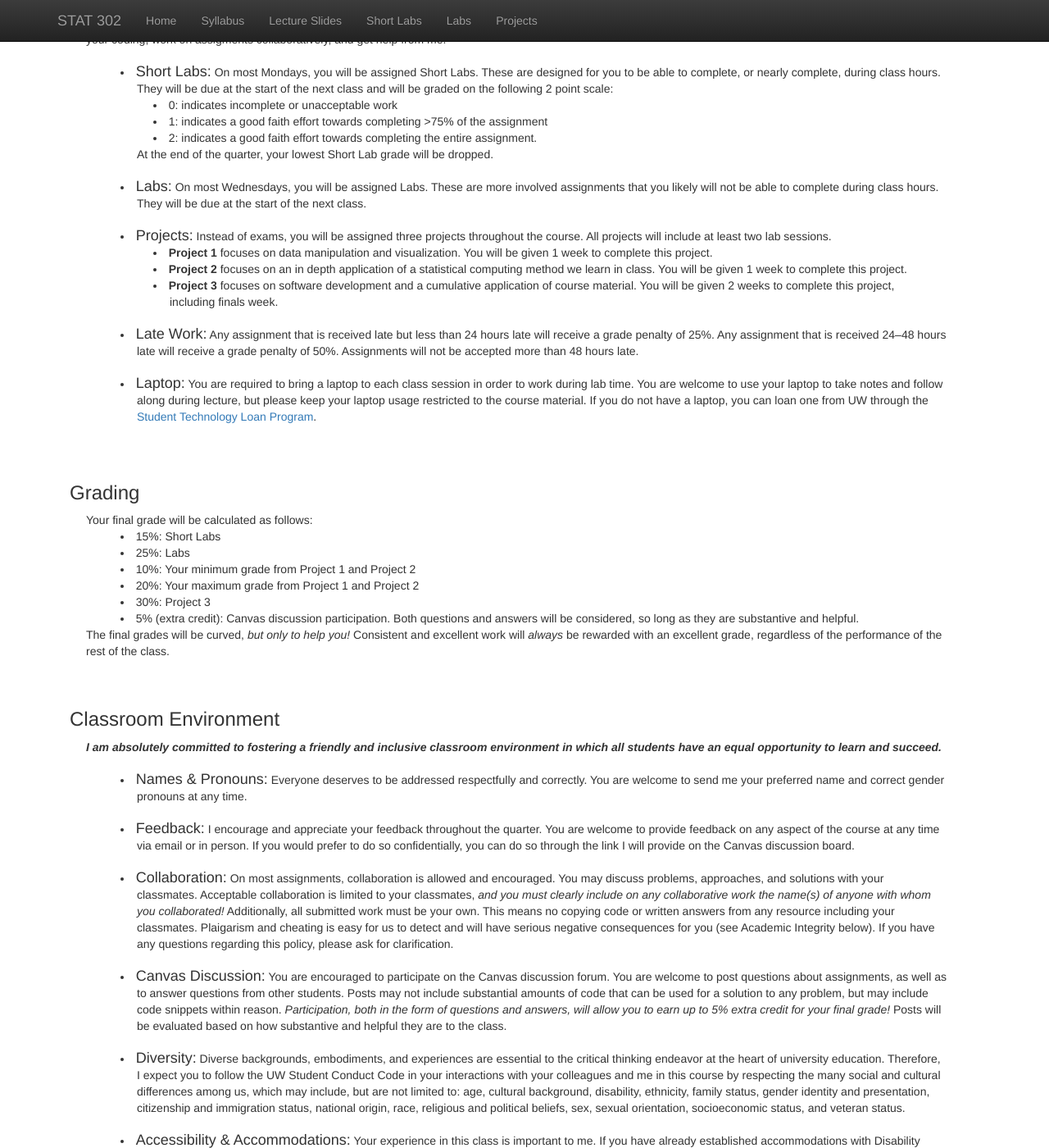
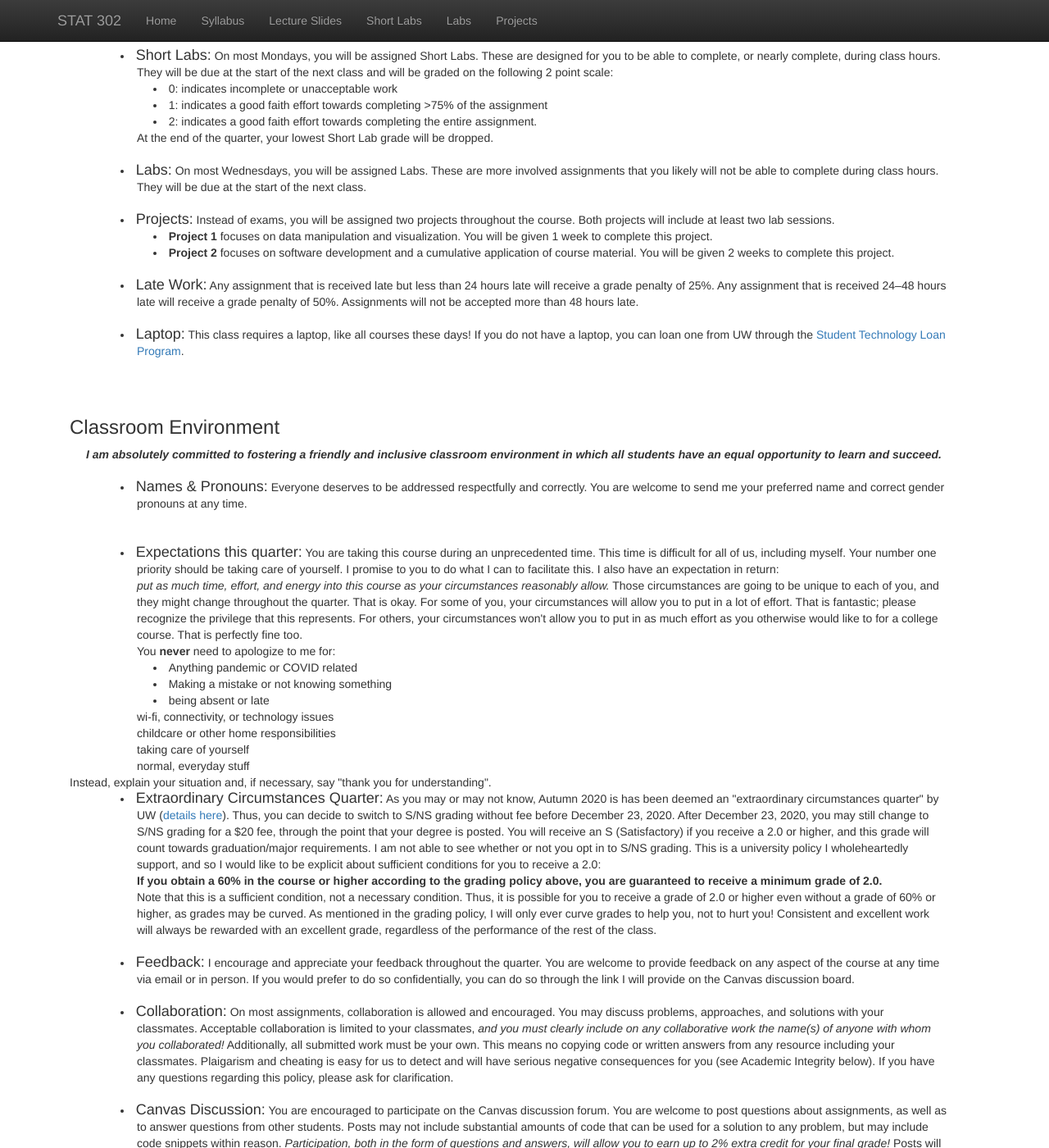
Before and after one commit to bryandmartin/STAT302, a Jekyll site: the page built from syllabus.html, in a window 1280 px wide and 1400 px high, scrolled down 1061 px. Shown: the whole window at 82% size. Built offline with Jekyll 4.4.1, drawn with Linux system fonts in a browser that asks for light colours; nearby versions of some CDN libraries; library files that are not in the unit come from our copies; some of the changed text lies outside the part shown.

Commit message:
Major update Autumn 2020

```diff
--- a/index.html
+++ b/index.html
@@ -10,9 +10,9 @@
 <p class="lead" style="padding:0px;margin:0px 20px 0px;">
   <b>Instructor:</b> <a href="https://bryandmartin.github.io">Bryan Martin</a> (bmartin6 at uw dot edu)
 <br>
-  <b>Class Times:</b> Mondays & Wednesdays, 3:30&ndash;4:50pm, LOW 206
+  <b>Class Times:</b> Mondays & Wednesdays, 3:30&ndash;4:50pm, remote (Zoom link on Canvas)
 <br>
-  <b>Office Hours:</b> Fridays, 1:00&ndash;3:00pm, PDL B-302
+  <b>Office Hours:</b> Fridays, 1:00&ndash;3:00pm, remote (Zoom link on Canvas)
 <br>
   </p>
   <br>
--- a/labs.html
+++ b/labs.html
@@ -10,6 +10,8 @@
 	(<a class="active" href="docs/Labs/lab1/lab1.html">HTML</a>)
 	(<a class = "active" href="https://raw.githubusercontent.com/bryandmartin/STAT302/master/docs/Labs/lab1/lab1.Rmd">Rmd</a>)
 </li>
+
+<!--
 <li style="padding:0px;margin:0px 20px 0px; text-indent: -1.45em; padding-left: 3em;" >
 	Lab 2: Functions, lists, and data
 	(<a class="active" href="docs/Labs/lab2/lab2.html">HTML</a>)
@@ -25,3 +27,4 @@
 	(<a class="active" href="docs/Labs/lab4/lab4.html">HTML</a>)
 	(<a class = "active" href="https://raw.githubusercontent.com/bryandmartin/STAT302/master/docs/Labs/lab4/lab4.Rmd">Rmd</a>)
 </li>
+-->
--- a/shortlabs.html
+++ b/shortlabs.html
@@ -10,6 +10,7 @@
 	(<a class="active" href="docs/ShortLabs/shortlab1/shortlab1.html">HTML</a>)
 	(<a class = "active" href="https://raw.githubusercontent.com/bryandmartin/STAT302/master/docs/ShortLabs/shortlab1/shortlab1.Rmd">Rmd</a>)
 </li>
+<!--
 <li style="padding:0px;margin:0px 20px 0px; text-indent: -1.45em; padding-left: 3em;" >
 	Short Lab 2: Control flow, loops, and functions
 	(<a class="active" href="docs/ShortLabs/shortlab2/shortlab2.html">HTML</a>)
@@ -35,3 +36,4 @@
 	(<a class="active" href="docs/ShortLabs/shortlab6/shortlab6.html">HTML</a>)
 	(<a class = "active" href="https://raw.githubusercontent.com/bryandmartin/STAT302/master/docs/ShortLabs/shortlab6/shortlab6.Rmd">Rmd</a>)
 </li>
+-->
--- a/syllabus.html
+++ b/syllabus.html
@@ -98,14 +96,12 @@
 
   <li style="padding:0px;margin:0px 40px 0px; text-indent: -1.45em; padding-left: 3em;">
     <h4 style="display: inline;">Projects:</h4>
-Instead of exams, you will be assigned three projects throughout the course. All projects will include at least two lab sessions.</li>
+Instead of exams, you will be assigned two projects throughout the course. Both projects will include at least two lab sessions.</li>
   <li style="padding:0px;margin:0px 80px 0px; text-indent: -1.45em; padding-left: 3em;">
     <b>Project 1</b> focuses on data manipulation and visualization. You will be given 1 week to complete this project. </li>
-    <li style="padding:0px;margin:0px 80px 0px; text-indent: -1.45em; padding-left: 3em;">
-    <b>Project 2</b> focuses on an in depth application of a statistical computing method we learn in class. You will be given 1 week to complete this project. </li>
   <li style="padding:0px;margin:0px 80px 0px; text-indent: -1.45em; padding-left: 3em;">
-    <b>Project 3</b> focuses on software development and a cumulative application of course material.
-    You will be given 2 weeks to complete this project, including finals week. </li> <br>
+    <b>Project 2</b> focuses on software development and a cumulative application of course material.
+    You will be given 2 weeks to complete this project. </li> <br>
 
   <li style="padding:0px;margin:0px 40px 0px; text-indent: -1.45em; padding-left: 3em;">
     <h4 style="display: inline;">Late Work:</h4>
@@ -115,34 +111,14 @@
 
   <li style="padding:0px;margin:0px 40px 0px; text-indent: -1.45em; padding-left: 3em;">
     <h4 style="display: inline;">Laptop:</h4>
-    You are required to bring a laptop to each class session in order to work during lab time.
+    <!--You are required to bring a laptop to each class session in order to work during lab time.
     You are welcome to use your laptop to take notes and follow along during lecture, but please keep
-    your laptop usage restricted to the course material. If you do not have a laptop, you can loan one
+    your laptop usage restricted to the course material. -->
+    This class requires a laptop, like all courses these days!
+    If you do not have a laptop, you can loan one
     from UW through the <a href="https://stlp.uw.edu">Student Technology Loan Program</a>.
   </li>
 
-</p>
-<br><br>
-<h3> Grading </h3>
-<p class="content" style="padding:0px;margin:0px 20px 0px;">
-  Your final grade will be calculated as follows: </p>
-  <li style="padding:0px;margin:0px 40px 0px; text-indent: -1.45em; padding-left: 3em;">
-    15%: Short Labs </li>
-  <li style="padding:0px;margin:0px 40px 0px; text-indent: -1.45em; padding-left: 3em;">
-    25%: Labs </li>
-  <li style="padding:0px;margin:0px 40px 0px; text-indent: -1.45em; padding-left: 3em;">
-    10%: Your minimum grade from Project 1 and Project 2 </li>
-  <li style="padding:0px;margin:0px 40px 0px; text-indent: -1.45em; padding-left: 3em;">
-    20%: Your maximum grade from Project 1 and Project 2 </li>
-  <li style="padding:0px;margin:0px 40px 0px; text-indent: -1.45em; padding-left: 3em;">
-    30%: Project 3 </li>
-  <li style="padding:0px;margin:0px 40px 0px; text-indent: -1.45em; padding-left: 3em;">
-    5% (extra credit): Canvas discussion participation. Both questions and answers will be considered,
-    so long as they are substantive and helpful.</li>
- <p class="content" style="padding:0px;margin:0px 20px 0px;">
-   The final grades will be curved, <i>but only to help you!</i>
-  Consistent and excellent work will <i>always</i> be rewarded with an excellent grade,
-   regardless of the performance of the rest of the class.
 </p>
 <br><br>
 
@@ -155,6 +131,45 @@
     <h4 style="display: inline;">Names & Pronouns:</h4>
     Everyone deserves to be addressed respectfully and correctly.
     You are welcome to send me your preferred name and correct gender pronouns at any time. </li><br>
+
+<br>
+  <li style="padding:0px;margin:0px 40px 0px; text-indent: -1.45em; padding-left: 3em;">
+    <h4 style="display: inline;">Expectations this quarter:</h4>
+    You are taking this course during an unprecedented time. This time is difficult for all of us, including myself.
+    Your number one priority should be taking care of yourself. I promise to you to do what I can to facilitate this.
+    I also have an expectation in return: <br>
+    <i>put as much time, effort, and energy into this course as your circumstances reasonably allow.</i>
+    Those circumstances are going to be unique to each of you, and they might change throughout the quarter. That is okay.
+
+    For some of you, your circumstances will allow you to put in a lot of effort. That is fantastic; please recognize the privilege that this represents. For others, your circumstances won't allow you to put in as much effort as you otherwise would like to for a college course. That is perfectly fine too. <br>
+
+    You <b>never</b> need to apologize to me for:
+    <li style="padding:0px;margin:0px 80px 0px; text-indent: -1.45em; padding-left: 3em;">
+    Anything pandemic or COVID related </li>
+    <li style="padding:0px;margin:0px 80px 0px; text-indent: -1.45em; padding-left: 3em;">
+    Making a mistake or not knowing something </li>
+    <li style="padding:0px;margin:0px 80px 0px; text-indent: -1.45em; padding-left: 3em;">
+    being absent or late </li>
+    <li style="padding:0px;margin:0px 40px 0px; text-indent: 0em; padding-left: 3em; list-style-type:none;">
+    wi-fi, connectivity, or technology issues</li>
+    <li style="padding:0px;margin:0px 40px 0px; text-indent: 0em; padding-left: 3em; list-style-type:none;">
+    childcare or other home responsibilities</li>
+    <li style="padding:0px;margin:0px 40px 0px; text-indent: 0em; padding-left: 3em; list-style-type:none;">
+    taking care of yourself</li>
+    <li style="padding:0px;margin:0px 40px 0px; text-indent: 0em; padding-left: 3em; list-style-type:none;">
+    normal, everyday stuff</li>
+    Instead, explain your situation and, if necessary, say "thank you for understanding".
+    </li><br>
+
+
+    <li style="padding:0px;margin:0px 40px 0px; text-indent: -1.45em; padding-left: 3em;">
+    <h4 style="display: inline;">Extraordinary Circumstances Quarter:</h4>
+   As you may or may not know, Autumn 2020 is has been deemed an "extraordinary circumstances quarter" by UW (<a href="https://registrar.washington.edu/students/ec-grading-change-request">details here</a>). Thus, you can decide to switch to S/NS grading without fee before December 23, 2020. After December 23, 2020, you may still change to S/NS grading for a $20 fee, through the point that your degree is posted. You will receive an S (Satisfactory) if you receive a 2.0 or higher, and this grade will count towards graduation/major requirements. I am not able to see whether or not you opt in to S/NS grading. This is a university policy I wholeheartedly support, and so I would like to be explicit about sufficient conditions for you to receive a 2.0:
+<br>
+<b>If you obtain a 60% in the course or higher according to the grading policy above, you are guaranteed to receive a minimum grade of 2.0.</b>
+<br>
+Note that this is a sufficient condition, not a necessary condition. Thus, it is possible for you to receive a grade of 2.0 or higher even without a grade of 60% or higher, as grades may be curved. As mentioned in the grading policy, I will only ever curve grades to help you, not to hurt you! Consistent and excellent work will always be rewarded with an excellent grade, regardless of the performance of the rest of the class.
+</li><br>
 
   <li style="padding:0px;margin:0px 40px 0px; text-indent: -1.45em; padding-left: 3em;">
     <h4 style="display: inline;">Feedback:</h4>
@@ -180,8 +195,9 @@
     You are encouraged to participate on the Canvas discussion forum. You are welcome to post questions about assignments,
 as well as to answer questions from other students. Posts may not include substantial amounts of code that can be used for a
 solution to any problem, but may include code snippets within reason. <i>Participation, both in the form of questions and
-    answers, will allow you to earn up to 5% extra credit for your final grade!</i> Posts will be evaluated based on how
+    answers, will allow you to earn up to 2% extra credit for your final grade!</i> Posts will be evaluated based on how
 substantive and helpful they are to the class.</li><br>
+
 
   <li style="padding:0px;margin:0px 40px 0px; text-indent: -1.45em; padding-left: 3em;">
     <h4 style="display: inline;">Diversity:</h4>
@@ -221,6 +237,27 @@
 
 <br><br>
 
+
+<h3> Grading </h3>
+<p class="content" style="padding:0px;margin:0px 20px 0px;">
+  Your final grade will be calculated as follows: </p>
+  <li style="padding:0px;margin:0px 40px 0px; text-indent: -1.45em; padding-left: 3em;">
+    20%: Short Labs </li>
+  <li style="padding:0px;margin:0px 40px 0px; text-indent: -1.45em; padding-left: 3em;">
+    30%: Labs </li>
+  <li style="padding:0px;margin:0px 40px 0px; text-indent: -1.45em; padding-left: 3em;">
+    20%: Project 1 </li>
+  <li style="padding:0px;margin:0px 40px 0px; text-indent: -1.45em; padding-left: 3em;">
+    30%: Project 2 </li>
+  <li style="padding:0px;margin:0px 40px 0px; text-indent: -1.45em; padding-left: 3em;">
+    2% (extra credit): Canvas discussion participation. Both questions and answers will be considered,
+    so long as they are substantive and helpful.</li>
+ <p class="content" style="padding:0px;margin:0px 20px 0px;">
+   The final grades will be curved, <i>but only to help you!</i>
+  Consistent and excellent work will <i>always</i> be rewarded with an excellent grade,
+   regardless of the performance of the rest of the class.
+</p>
+<br><br>
 <h3> Course Links </h3>
   <p class="content" style="padding:0px;margin:0px 20px 0px;">
   <a class="active" href="syllabus.html">Course Syllabus</a>
```
Also changed, not shown: other parts of syllabus.html (+2 -4 lines), lectureslides.html (+10 -15 lines), projects.html (+1 -20 lines), 1 other file.
